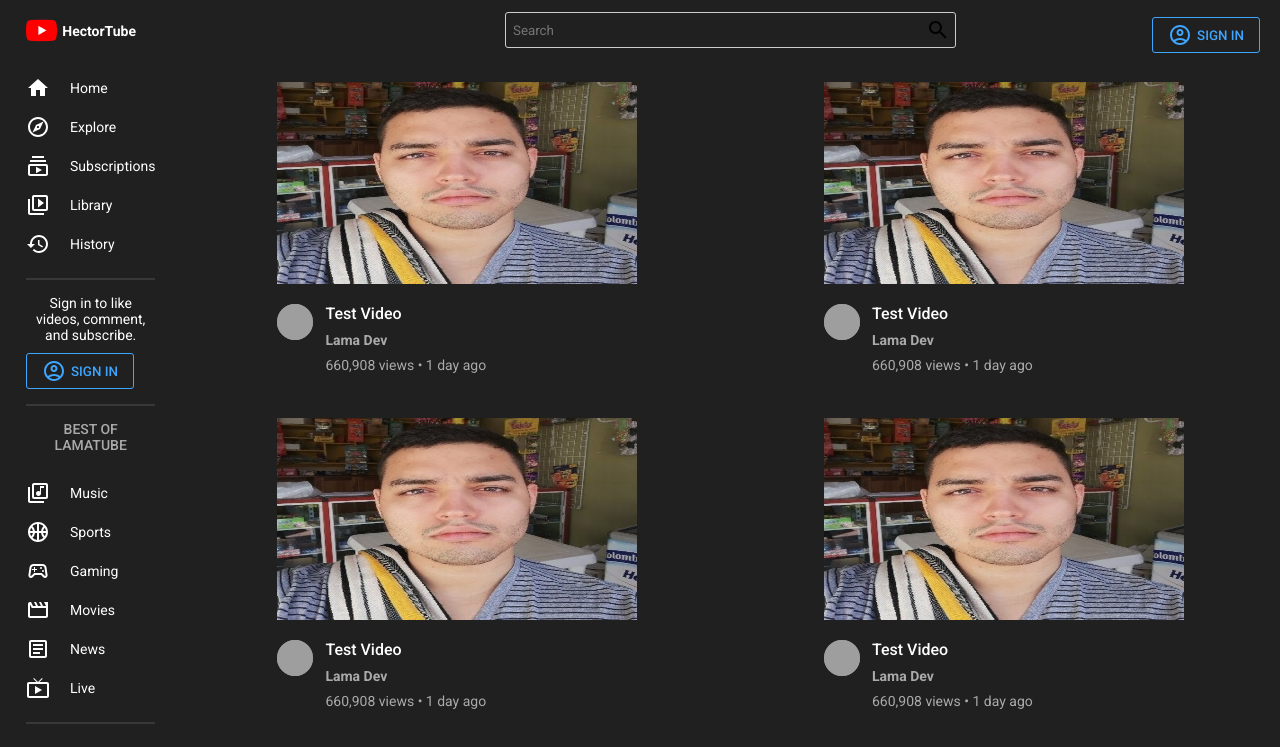
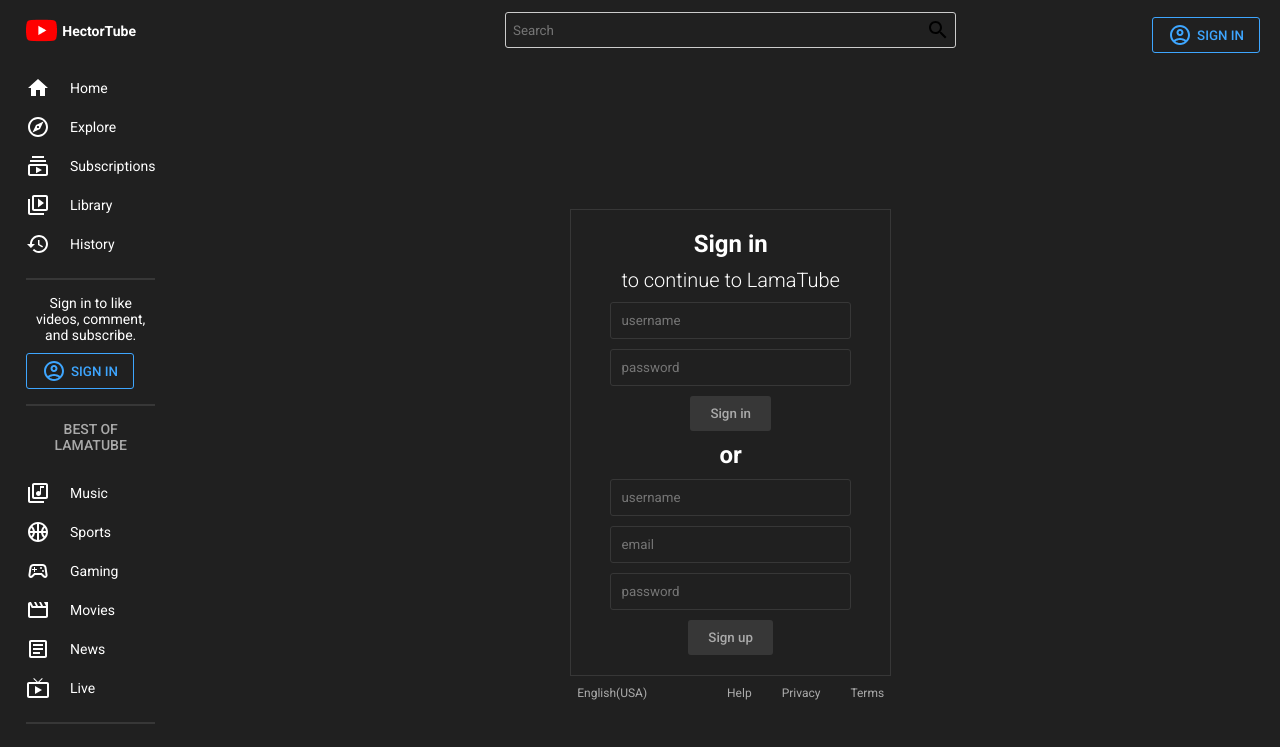
Before and after one commit to hectorlopezv/youtube_mern_clone_ui, a React (Create React App) app: page /signin in a window 1280 px wide. Shown: the top 747 px of the page. Built offline with nearby package versions, Linux system fonts and the light colour scheme; grey boxes are pictures that could not be loaded.

Commit message:
adding sign in page

```diff
--- a/src/App.tsx
+++ b/src/App.tsx
@@ -23,7 +23,6 @@
               <Routes>
                 <Route path="/">
                   <Route index element={<Home />} />
-
                   <Route path="signin" element={<SignIn />} />
                   <Route path="video">
                     <Route path=":id" element={<Video />} />
--- a/src/components/navbar.tsx
+++ b/src/components/navbar.tsx
@@ -1,6 +1,7 @@
 import { SearchOutlined } from "@mui/icons-material";
 import AccountCircleOutlinedIcon from "@mui/icons-material/AccountCircleOutlined";
 import { FC } from "react";
+import { Link } from "react-router-dom";
 import styled from "styled-components";
 interface INavbar {}
 
@@ -12,10 +13,13 @@
           <Input placeholder="Search" />
           <SearchOutlined />
         </Search>
-        <Button>
-          <AccountCircleOutlinedIcon />
-          SIGN IN
-        </Button>
+
+        <Link to="signin" style={{ textDecoration: "none" }}>
+          <Button>
+            <AccountCircleOutlinedIcon />
+            SIGN IN
+          </Button>
+        </Link>
       </Wrapper>
     </Container>
   );
--- a/src/pages/signIn.tsx
+++ b/src/pages/signIn.tsx
@@ -1,24 +1,92 @@
 import { FC } from "react";
 import styled from "styled-components";
-import Card from "../components/card";
+const Container = styled.div`
+  display: flex;
+  flex-direction: column;
+  align-items: center;
+  justify-content: center;
+  height: calc(100vh - 56px);
+  color: ${({ theme }) => theme.text};
+`;
+
+const Wrapper = styled.div`
+  display: flex;
+  align-items: center;
+  flex-direction: column;
+  background-color: ${({ theme }) => theme.bgLighter};
+  border: 1px solid ${({ theme }) => theme.soft};
+  padding: 20px 50px;
+  gap: 10px;
+`;
+
+const Title = styled.h1`
+  font-size: 24px;
+`;
+
+const SubTitle = styled.h2`
+  font-size: 20px;
+  font-weight: 300;
+`;
+
+const Input = styled.input`
+  border: 1px solid ${({ theme }) => theme.soft};
+  border-radius: 3px;
+  padding: 10px;
+  background-color: transparent;
+  width: 100%;
+  color: ${({ theme }) => theme.text};
+`;
+
+const Button = styled.button`
+  border-radius: 3px;
+  border: none;
+  padding: 10px 20px;
+  font-weight: 500;
+  cursor: pointer;
+  background-color: ${({ theme }) => theme.soft};
+  color: ${({ theme }) => theme.textSoft};
+`;
+
+const More = styled.div`
+  display: flex;
+  margin-top: 10px;
+  font-size: 12px;
+  color: ${({ theme }) => theme.textSoft};
+`;
+
+const Links = styled.div`
+  margin-left: 50px;
+`;
+
+const Link = styled.span`
+  margin-left: 30px;
+`;
 interface ISignIn {}
-
 const SignIn: FC<ISignIn> = () => {
   return (
     <Container>
-      <Card type="" />
-      <Card type="" />
-      <Card type="" />
-      <Card type="" />
-      <Card type="" />
-      <Card type="" />
+      <Wrapper>
+        <Title>Sign in</Title>
+        <SubTitle>to continue to LamaTube</SubTitle>
+        <Input placeholder="username" />
+        <Input type="password" placeholder="password" />
+        <Button>Sign in</Button>
+        <Title>or</Title>
+        <Input placeholder="username" />
+        <Input placeholder="email" />
+        <Input type="password" placeholder="password" />
+        <Button>Sign up</Button>
+      </Wrapper>
+      <More>
+        English(USA)
+        <Links>
+          <Link>Help</Link>
+          <Link>Privacy</Link>
+          <Link>Terms</Link>
+        </Links>
+      </More>
     </Container>
   );
 };
+
 export default SignIn;
-
-const Container = styled.div`
-  display: flex;
-  justify-content: space-between;
-  flex-wrap: wrap;
-`;
```
